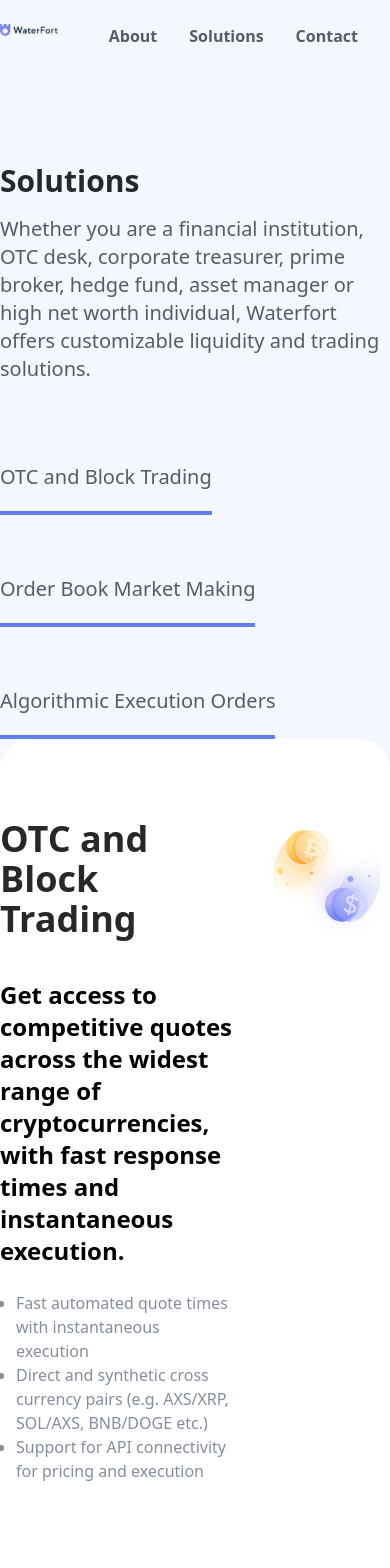
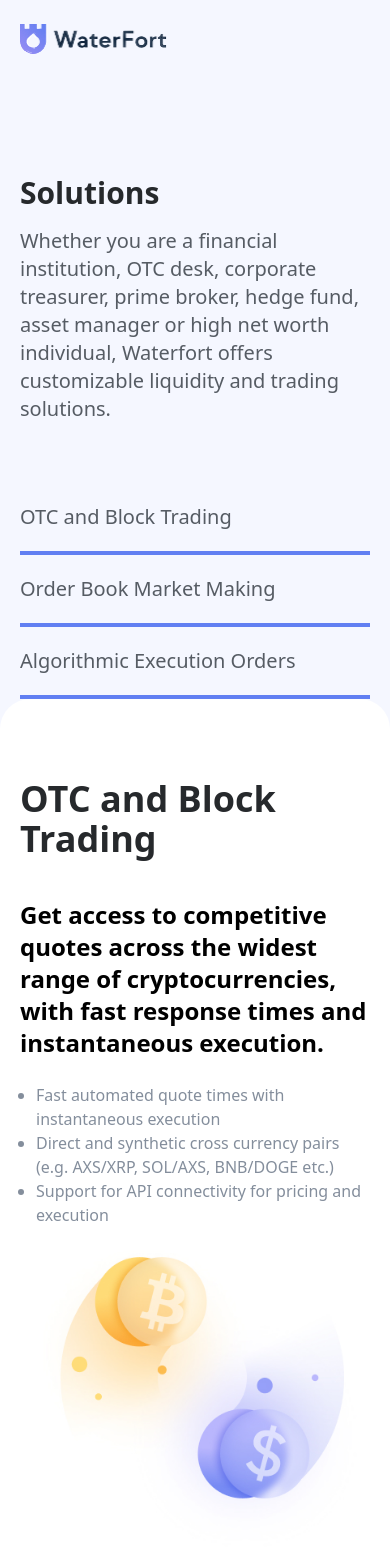
Before and after one commit to haisontop/water-pages, a Next.js app: page /solutions in a window 390 px wide. Shown: the top 1568 px of the page. Built offline with nearby package versions, Linux system fonts and the light colour scheme.

Commit message:
small device responsive

```diff
--- a/component/Navigation.tsx
+++ b/component/Navigation.tsx
@@ -1,16 +1,17 @@
 import Link from 'next/link';
-import React from 'react';
+import React, { useState } from 'react';
 
 const Navigation = () => {
+    const [open, setOpen] = useState(false)
     return (
         <div>
-            <div className='flex space-x-50.95px container mx-auto lg:max-w-container py-6'>
+            <div className='md:flex sm:justify-between space-x-50.95px container mx-auto lg:max-w-container py-6  px-5 md:px-0 hidden'>
                 <div>
                     <Link href='/'>
                         <img src="/images/Logo.png" alt="" width="147.05px" />
                     </Link>
                 </div>
-                <div className='flex text-seccondery font-semibold'>
+                <div className='md:flex text-seccondery font-semibold'>
                     <div className='mr-8 my-auto'>
                         <Link href="/about">About</Link>
                     </div>
@@ -22,6 +23,34 @@ const Navigation = () => {
                     </div>
                 </div>
             </div>
+            {/* responsive navigation */}
+            <div className='py-6 mx-5 md:hidden'>
+                <button onClick={() => setOpen(!open)}>
+                    <img src="/images/Logo.png" alt="" width="147.05px" />
+                </button>
+            </div>
+            {
+                open &&
+                <div className='bg-fill fixed h-screen w-screen text-seccondery top-0 z-50'>
+                    <div className='text-seccondery font-semibold text-center text-3xl mt-72'>
+                        <button onClick={() => setOpen(!open)} className='absolute top-3 left-3'>
+                            <h1>❌</h1>
+                        </button>
+                        <div onClick={() => setOpen(!open)}>
+                            <Link href="/">Home</Link>
+                        </div>
+                        <div onClick={() => setOpen(!open)} className='mt-5'>
+                            <Link href="/about">About</Link>
+                        </div>
+                        <div onClick={() => setOpen(!open)} className='mt-5'>
+                            <Link href="/solutions/OTC and Block Trading">Solutions</Link>
+                        </div>
+                        <div onClick={() => setOpen(!open)} className='mt-5'>
+                            <Link href="/contact">Contact</Link>
+                        </div>
+                    </div>
+                </div>
+            }
         </div>
     );
 };
--- a/component/about/Body.tsx
+++ b/component/about/Body.tsx
@@ -3,7 +3,7 @@ import { about } from "../../constant/ABOUT_MOCK_DATA.js"
 const Body = () => {
     return (
         <div className='bg-white -mt-14 rounded-large'>
-            <div className='container mx-auto lg:max-w-container'>
+            <div className='container mx-auto lg:max-w-container px-5 md:px-0'>
                 <div className='text-2xl text-primary py-20'>
                     <p>Founded in 2018, WaterFort is a leading liquidity and execution solutions provider in crypto markets. Built around our proprietary models, we have grown our footprint amongst global financial institutions and the largest exchanges globally, offering our liquidity, market making and algorithmic execution trading solutions. </p>
                 </div>
--- a/component/home/Banner.tsx
+++ b/component/home/Banner.tsx
@@ -5,9 +5,9 @@ const Banner = () => {
     return (
         <div className='banner h-screen'>
             <Navigation />
-            <div className='container mx-auto lg:max-w-container'>
-                <h1 className='m-auto text-5xl text-center font-bold text-primary leading-3.5rem mt-151.5px'>The leading liquidity and execution solutions provider in crypto markets</h1>
-                <p className='text-xl text-center text-seccondery mt-6'>Our expertise has been powering liquidity on the world’s largest cryptocurrency exchanges and building efficient cryptocurrency markets since 2018. </p>
+            <div className='container mx-auto lg:max-w-container px-5 md:px-0'>
+                <h1 className='m-auto text-3xl md:text-5xl text-center font-bold text-primary md:leading-3.5rem mt-40 md:mt-151.5px '>The leading liquidity and execution solutions provider in crypto markets</h1>
+                <p className='text-sm md:text-xl text-center text-seccondery mt-6'>Our expertise has been powering liquidity on the world’s largest cryptocurrency exchanges and building efficient cryptocurrency markets since 2018. </p>
             </div>
         </div>
     );
--- a/component/home/HomeBottom.tsx
+++ b/component/home/HomeBottom.tsx
@@ -7,7 +7,7 @@ const HomeBottom = () => {
             <div className='container mx-auto lg:max-w-container bg-fill text-center py-20 rounded-md'>
                 <img src="/images/icon/contact.jpg" alt="" className='mx-auto' />
                 <h1 className='text-2xl font-bold mt-10'>Trade with WaterFort </h1>
-                <p className='text-xl px-36 mt-3 text-seccondery'>Find out more about trading with our regulated entities, and contact us to discover our liquidity and execution solutions for your needs.</p>
+                <p className='text-xl px-5 md:px-36 mt-3 text-seccondery'>Find out more about trading with our regulated entities, and contact us to discover our liquidity and execution solutions for your needs.</p>
                 <Link href="/contact">
                     <button className='button text-white mt-5 px-7 py-2 rounded-md'>Contect Us</button>
                 </Link>
--- a/component/solution/SolutionBottom.tsx
+++ b/component/solution/SolutionBottom.tsx
@@ -4,15 +4,15 @@ import React from 'react';
 const SolutionBottom = () => {
     return (
         <div className='container mx-auto lg:max-w-container'>
-            <div className='bg-fill py-20 text-center rounded-md mt-10'>
+            <div className='bg-fill py-20 text-center rounded-md mt-10  px-5 md:px-0'>
                 <h1 className='text-2xl font-bold text-primary'>Flexible Settlement & Credit Line for Trading</h1>
                 <p className='mt-4 text-xl text-third px-10'>We understand the need for efficient capital management, which comes in various forms including aggregated settlement, integration with settlement networks and establishing a credit line for trading. Contact us to find out more about the solutions we support. </p>
             </div>
-            <div className='bg-white text-center py-20 rounded-md'>
+            <div className='bg-white text-center py-20 rounded-md  px-5 md:px-0'>
                 <div>
                     <img src="/images/icon/contact.jpg" alt="" className='mx-auto' />
                     <h1 className='text-2xl font-bold mt-10'>Trade with WaterFort </h1>
-                    <p className='text-xl px-36 mt-3 text-seccondery'>Find out more about trading with our regulated entities, and contact us to discover our liquidity and execution solutions for your needs.</p>
+                    <p className='text-xl lg:px-36 mt-3 text-seccondery'>Find out more about trading with our regulated entities, and contact us to discover our liquidity and execution solutions for your needs.</p>
                     <Link href="/contact">
                         <button className='button text-white mt-5 px-7 py-2 rounded-md'>Contect Us</button>
                     </Link>
--- a/component/solution/SolutionMiddle.tsx
+++ b/component/solution/SolutionMiddle.tsx
@@ -1,10 +1,10 @@
 import React from 'react'
 const SolutionMiddle = () => {
   return (
-    <div className="-mt-36 rounded-large bg-white pt-20">
+    <div className="-mt-36 rounded-large bg-white pt-20  px-5 md:px-0">
       <div className="container mx-auto lg:max-w-container">
         {/* OTC And Block Trading */}
-        <div className="flex gap-6" id="otc-blocking-trading">
+        <div className="lg:flex gap-6" id="otc-blocking-trading">
           <div>
             <div className="lg:mt-10">
               <h1 className="text-4xl font-bold text-primary">
@@ -41,7 +41,7 @@ const SolutionMiddle = () => {
           </div>
         </div>
         {/* Order Book Market Making */}
-        <div className="mt-24 flex gap-10" id="order-book">
+        <div className="mt-24 lg:flex gap-10" id="order-book">
           <div>
             <img src="/images/device.jpg" alt="" width="900px" />
           </div>
@@ -68,7 +68,7 @@ const SolutionMiddle = () => {
           </div>
         </div>
         {/* Algorithmic Execution Orders */}
-        <div className="mt-24 flex gap-10" id="algorithmic">
+        <div className="mt-24 lg:flex gap-10" id="algorithmic">
           <div>
             <div className="lg:mt-5">
               <h1 className="text-4xl font-bold text-primary">
--- a/pages/about.tsx
+++ b/pages/about.tsx
@@ -9,7 +9,7 @@ const About: NextPage = () => {
       <Layout>
         <div className='bg-fill pb-28'>
           <Navigation />
-          <h1 className='container mx-auto lg:max-w-container text-4xl font-bold text-primary mt-20'>About</h1>
+          <h1 className='container mx-auto lg:max-w-container text-4xl font-bold text-primary mt-20  px-5 md:px-0'>About</h1>
         </div>
         <Body />
       </Layout>
--- a/pages/contact.tsx
+++ b/pages/contact.tsx
@@ -10,12 +10,12 @@ const Contact: NextPage = () => {
       <Layout>
         <div className='bg-fill pb-36'>
           <Navigation />
-          <div className='container mx-auto lg:max-w-container mt-91px'>
+          <div className='container mx-auto lg:max-w-container mt-91px px-5 md:px-0'>
             <h1 className='text-4xl font-bold text-primary'>Contact</h1>
           </div>
         </div>
-        <div className='pt-20 bg-white -mt-20 rounded-large'>
-          <div className='grid grid-cols-2 gap-20 container mx-auto lg:max-w-container'>
+        <div className='pt-20 bg-white -mt-20 rounded-large  px-5 md:px-0'>
+          <div className='grid lg:grid-cols-2 gap-20 container mx-auto lg:max-w-container'>
             <div>
               <img src="/images/logo_2.png" alt="" width="" />
               <div className='mt-56.59px'>
--- a/pages/solutions.tsx
+++ b/pages/solutions.tsx
@@ -17,7 +17,7 @@ const Solutions: NextPage = () => {
       <Layout>
         <div className="bg-fill pb-36">
           <Navigation />
-          <div className="container mx-auto mt-91px lg:max-w-container">
+          <div className="container mx-auto mt-91px lg:max-w-container px-5 md:px-0">
             <div>
               <h1 className="text-3xl font-bold text-primary">Solutions</h1>
               <p className="mt-4 text-xl text-seccondery">
@@ -27,7 +27,7 @@ const Solutions: NextPage = () => {
                 trading solutions.
               </p>
             </div>
-            <div className="mt-60px flex flex-wrap gap-10 text-xl text-seccondery">
+            <div className="mt-60px md:flex flex-wrap gap-10 text-xl text-seccondery">
               <div className="border-b-4 border-demo py-5">
                 <Link href="#otc-blocking-trading">OTC and Block Trading</Link>
               </div>
--- a/pages/solutions/[slug].tsx
+++ b/pages/solutions/[slug].tsx
@@ -8,12 +8,13 @@ import SolutionMiddle from '../../component/solution/SolutionMiddle';
 
 const solutionsDetails = () => {
     const router = useRouter();
+    console.log(router)
     return (
         <div className=''>
             <Layout>
                 <div className='bg-fill pb-36'>
                     <Navigation />
-                    <div className='container mx-auto lg:max-w-container mt-91px'>
+                    <div className='container mx-auto lg:max-w-container mt-91px  px-5 md:px-0'>
                         <div>
                             <h1 className='text-3xl font-bold text-primary'>Solutions</h1>
                             <p className='text-xl mt-4 text-seccondery'>Whether you are a financial institution, OTC desk, corporate treasurer, prime broker, hedge fund, asset manager or high net worth individual, Waterfort offers customizable liquidity and trading solutions.</p>
```
